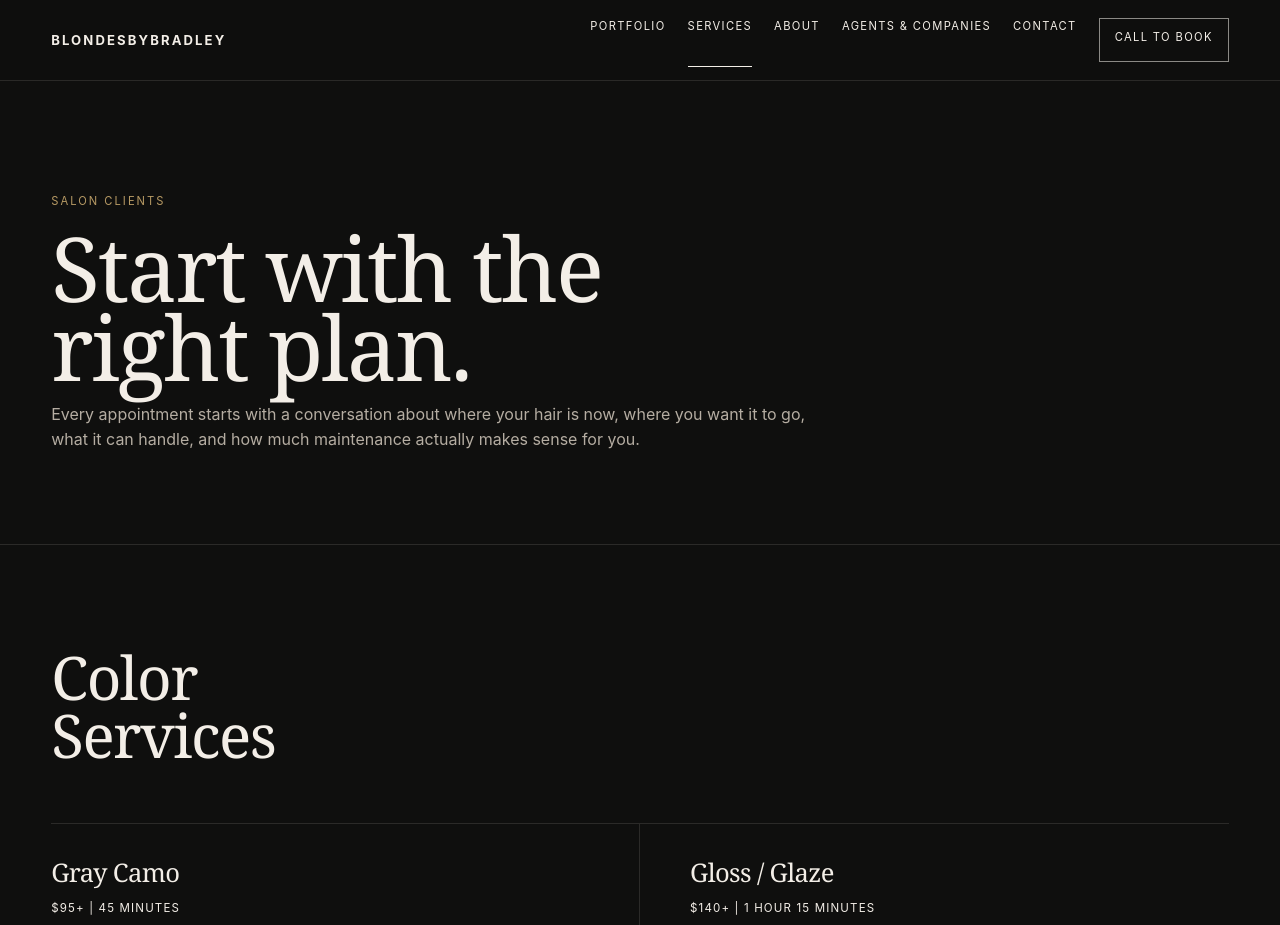
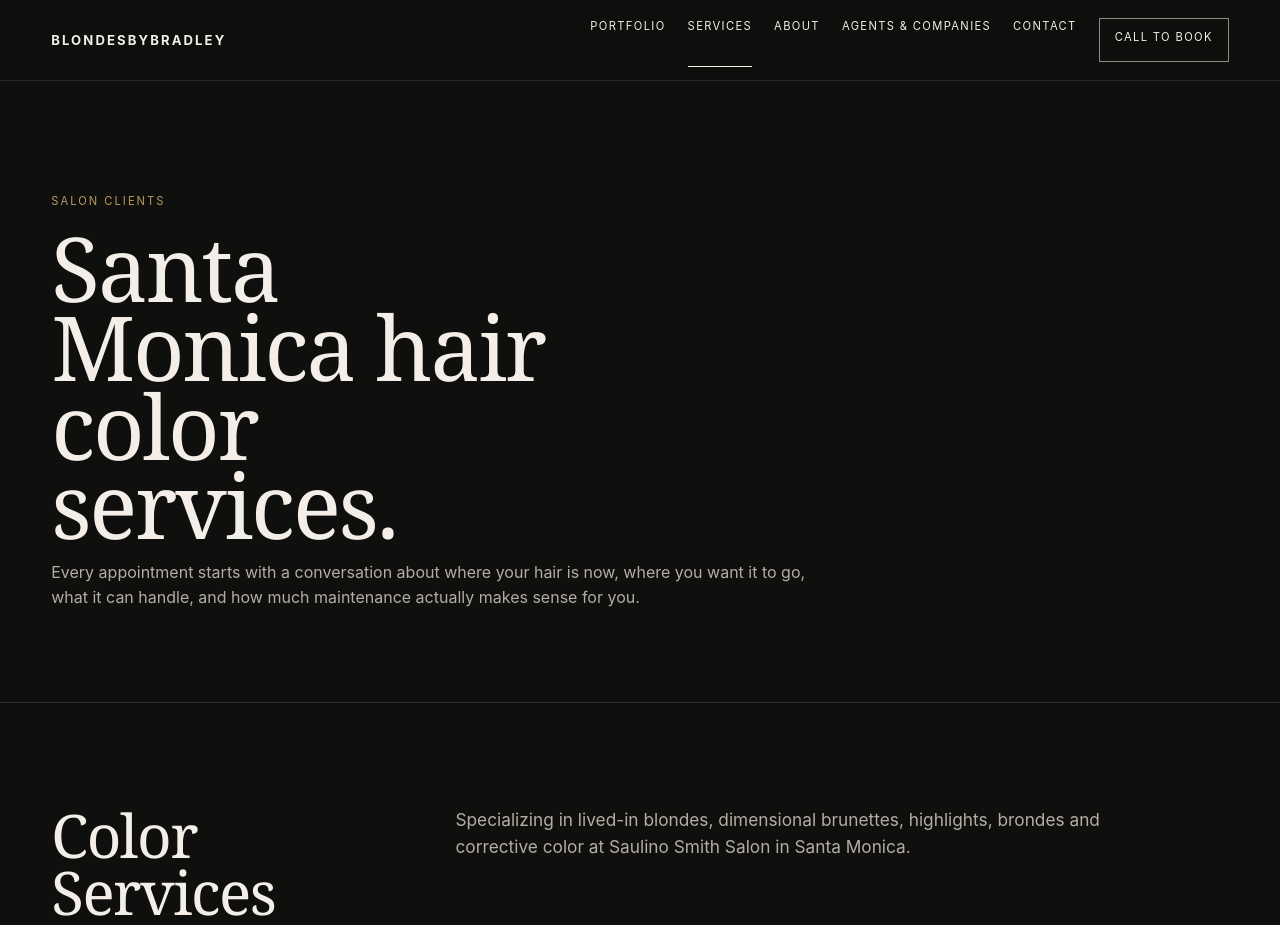
Before and after one commit to BSanders0801/BlondesByBradley, a plain HTML site: page services.html in a window 1280 px wide. Shown: the top 925 px of the page. Drawn offline with Linux system fonts and the light colour scheme.

Commit message:
Improve Santa Monica haircolor search visibility and accurate service copy

```diff
--- a/services.html
+++ b/services.html
@@ -38,12 +38,12 @@
 <main>
 <section class="page-hero"><div class="wrap">
   <div class="eyebrow">Salon Clients</div>
-  <h1>Start with the right plan.</h1>
+  <h1>Santa Monica hair color services.</h1>
   <p class="lede">Every appointment starts with a conversation about where your hair is now, where you want it to go, what it can handle, and how much maintenance actually makes sense for you.</p>
 </div></section>
 
 <section class="section"><div class="wrap">
-  <div class="section-head"><h2>Color Services</h2></div>
+  <div class="section-head"><h2>Color Services</h2><p>Specializing in lived-in blondes, dimensional brunettes, highlights, brondes and corrective color at Saulino Smith Salon in Santa Monica.</p></div>
   <div class="services-grid">
     <div class="service"><h3>Gray Camo</h3><span class="service-price">$95+ | 45 minutes</span></div>
     <div class="service"><h3>Gloss / Glaze</h3><span class="service-price">$140+ | 1 hour 15 minutes</span></div>
```
